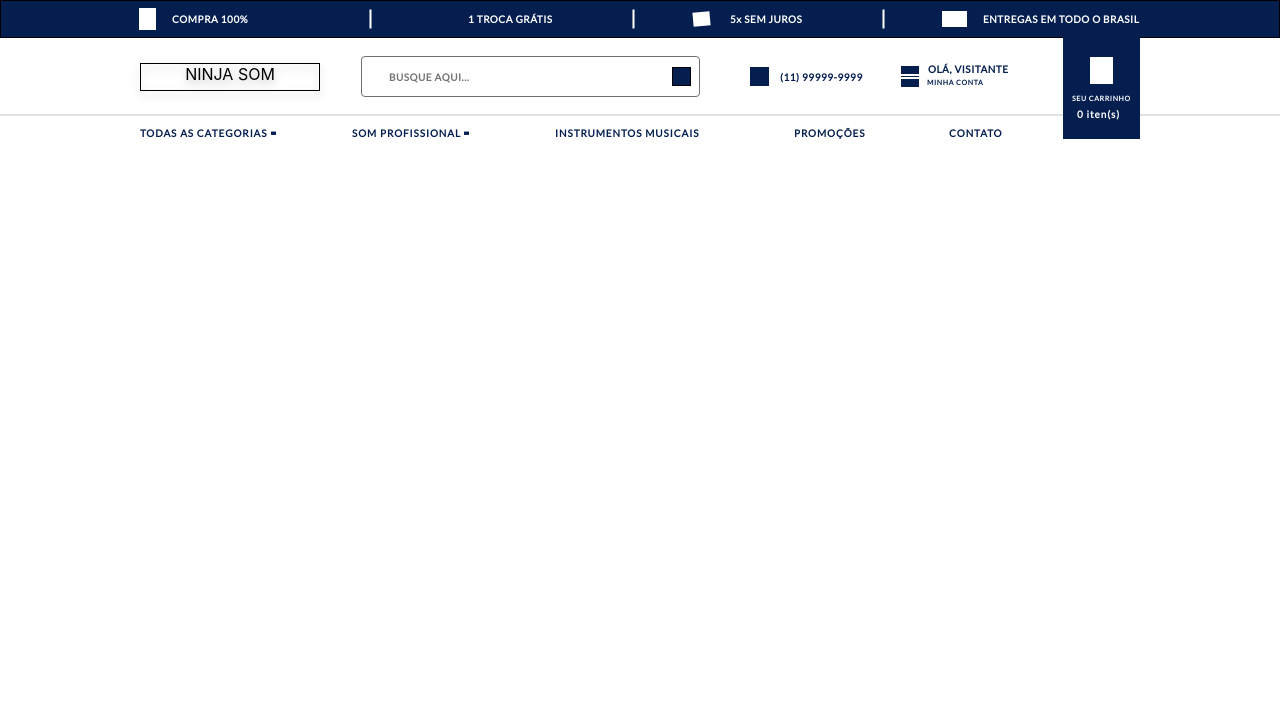
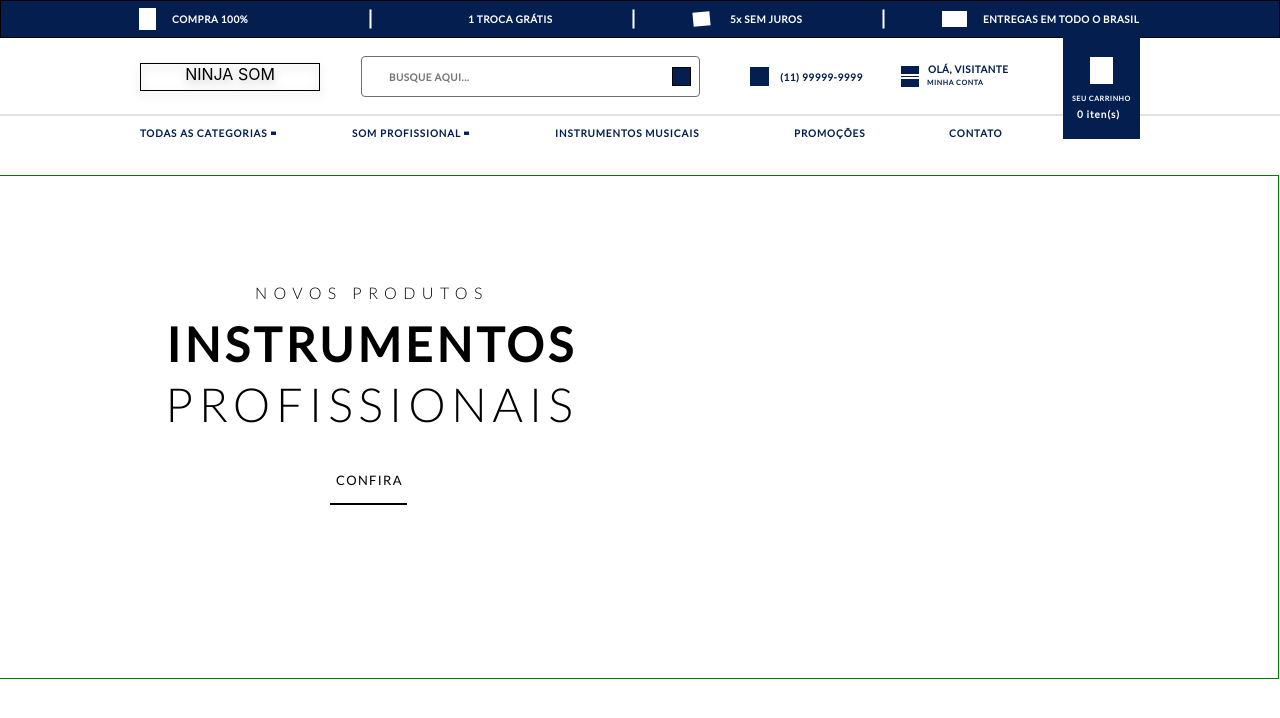
Before and after one commit to Renato-Dantas/teste-front-end, a React (Create React App) app: page / in a window 1280 px wide. Shown: the top 718 px of the page. Built offline with nearby package versions, Linux system fonts and the light colour scheme.

Commit message:
carrosel adc sem todos os elementos

```diff
--- a/src/App.js
+++ b/src/App.js
@@ -1,5 +1,6 @@
 import './App.css';
 import CarBag from './components/CarBag';
+import Carousel from './components/Carousel';
 import FistSection from './components/FirstSec';
 import Header from './components/Header'
 import Nav from './components/Nav'
@@ -14,6 +15,7 @@ function App() {
         <CarBag/>
       </Header>
       <Nav></Nav>
+      <Carousel></Carousel>
     </div>
   );
 }
--- /dev/null
+++ b/src/components/Carousel.css
@@ -0,0 +1,88 @@
+.carousel{
+    width: 1280px;
+    height: 504px;
+    position: absolute;
+    width: 1280px;
+    height: 504px;
+    left: -1px;
+    top: 175px;
+    border: 1px solid green;
+
+    /* background: url(Grupo 3.png); */
+}
+
+.car-font{
+    font-family: Lato;
+    font-style: normal;
+    line-height: 100%;
+    color: black; /*DEVE SER #FFFFFF*/
+}
+
+.car-title1{
+    position: absolute;
+    width: 250px;
+    height: 16px;
+    left: 255px;
+    top: 109px;
+
+
+    font-weight: 300;
+    font-size: 16px;
+    letter-spacing: 0.4em;
+}
+
+.car-title2{
+    position: absolute;
+    width: 414px;
+    height: 47px;
+    left: 166px;
+    top: 145px;
+
+    font-weight: bold;
+    font-size: 47px;
+    letter-spacing: 0.09em;
+
+}
+
+.car-title3{
+    position: absolute;
+    width: 403px;
+    height: 47px;
+    left: 165px;
+    top: 205px;
+
+    font-weight: 300;
+    font-size: 47px;
+    letter-spacing: 0.12em;
+}
+
+.car-title4{
+    position: absolute;
+    width: 111px;
+    height: 31px;
+    left: 336px;
+    top: 298px;
+
+    font-family: Lato;
+    font-style: normal;
+    font-weight: normal;
+    line-height: 100%;
+    font-size: 13px;
+    /* or 13px */
+
+    letter-spacing: 0.1em;
+
+    color: #000;
+    cursor: pointer;
+}
+
+.car-line{
+    position: absolute;
+    width: 77px;
+    height: 0px;
+    left: 330px;
+    top: 327px;
+
+    border: 1px solid #000;
+
+}
--- /dev/null
+++ b/src/components/Carousel.jsx
@@ -0,0 +1,16 @@
+import './Carousel.css'
+
+const Carousel = () => {
+    return (
+        <section className='carousel'>
+            <div className='car-title1 car-font'>NOVOS PRODUTOS</div>
+            <div className='car-title2 car-font'>INSTRUMENTOS</div>
+            <div className='car-title3 car-font'>PROFISSIONAIS</div>
+            <div className="car-title4 car-font">CONFIRA</div>
+            <hr className='car-line'></hr>
+
+        </section>
+    );
+}
+
+export default Carousel;
--- a/src/components/FirstSec.jsx
+++ b/src/components/FirstSec.jsx
@@ -6,15 +6,15 @@ acrescentado ao layout */
 const FistSection = () => {
     return (
         <section className='first-sec'>
-            <div className='lock-ico'></div>
+            <div className='lock-ico'/>
             <div className="promo1 font-opt">COMPRA 100%</div>
-            <div className='line1'></div>
+            <hr className='line1'/>
             <div className="promo2 font-opt">1 TROCA GRÁTIS</div>
-            <div className="line2"></div>
-            <div className='percent-ico'></div>
+            <hr className="line2"/>
+            <div className='percent-ico'/>
             <div className="promo3 font-opt">5x SEM JUROS</div>
-            <div className="line3"></div>
-            <div className="truck-ico"></div>
+            <hr className="line3"/>
+            <div className="truck-ico"/>
             <div className="promo4 font-opt">ENTREGAS EM TODO O BRASIL</div>
         </section>
      );
--- a/src/components/Nav.jsx
+++ b/src/components/Nav.jsx
@@ -10,8 +10,6 @@ const Nav = () => {
             <div className="menu3 font-nav">INSTRUMENTOS MUSICAIS</div>
             <div className="menu4 font-nav">PROMOÇÕES</div>
             <div className="menu5 font-nav">CONTATO</div>
-
-
         </nav>
      );
 }
```
